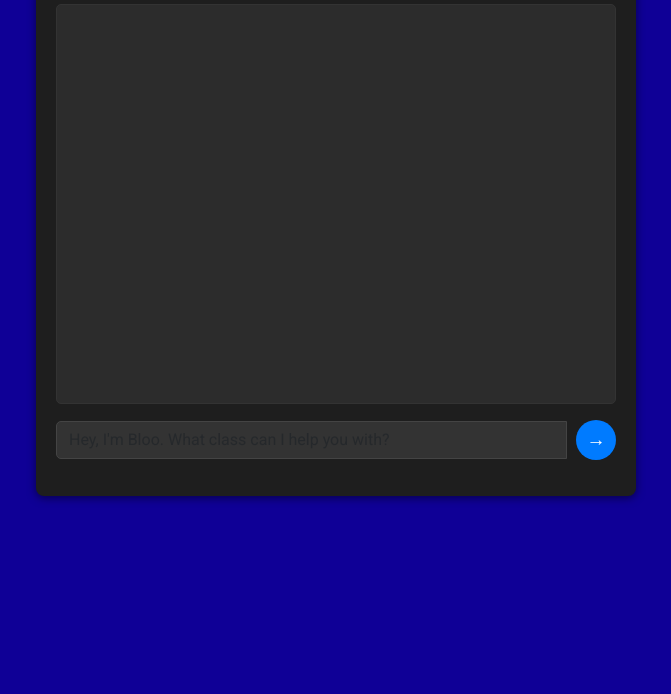
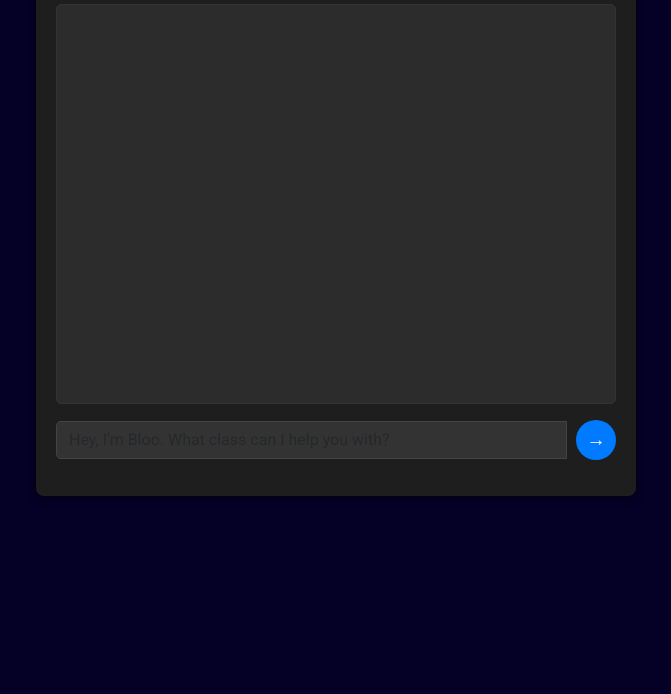
Before and after one commit to falkethan/studenthelper, a website: page index.html in a window 1280 px wide. Shown: the part 106-800 px from the top of the page, without its empty margins (304-975 px from the left). Drawn offline with nearby package versions, Linux system fonts and the light colour scheme; a small style sheet from the web is missing.

Commit message:
Changed background color again

```diff
--- a/index.html
+++ b/index.html
@@ -11,7 +11,7 @@
         crossorigin="anonymous">
   <style>
     body {
-      background: #0f0096;
+      background: #040026;
       color: #e0e0e0;
       font-family: 'Roboto', sans-serif;
       padding: 20px;
```
